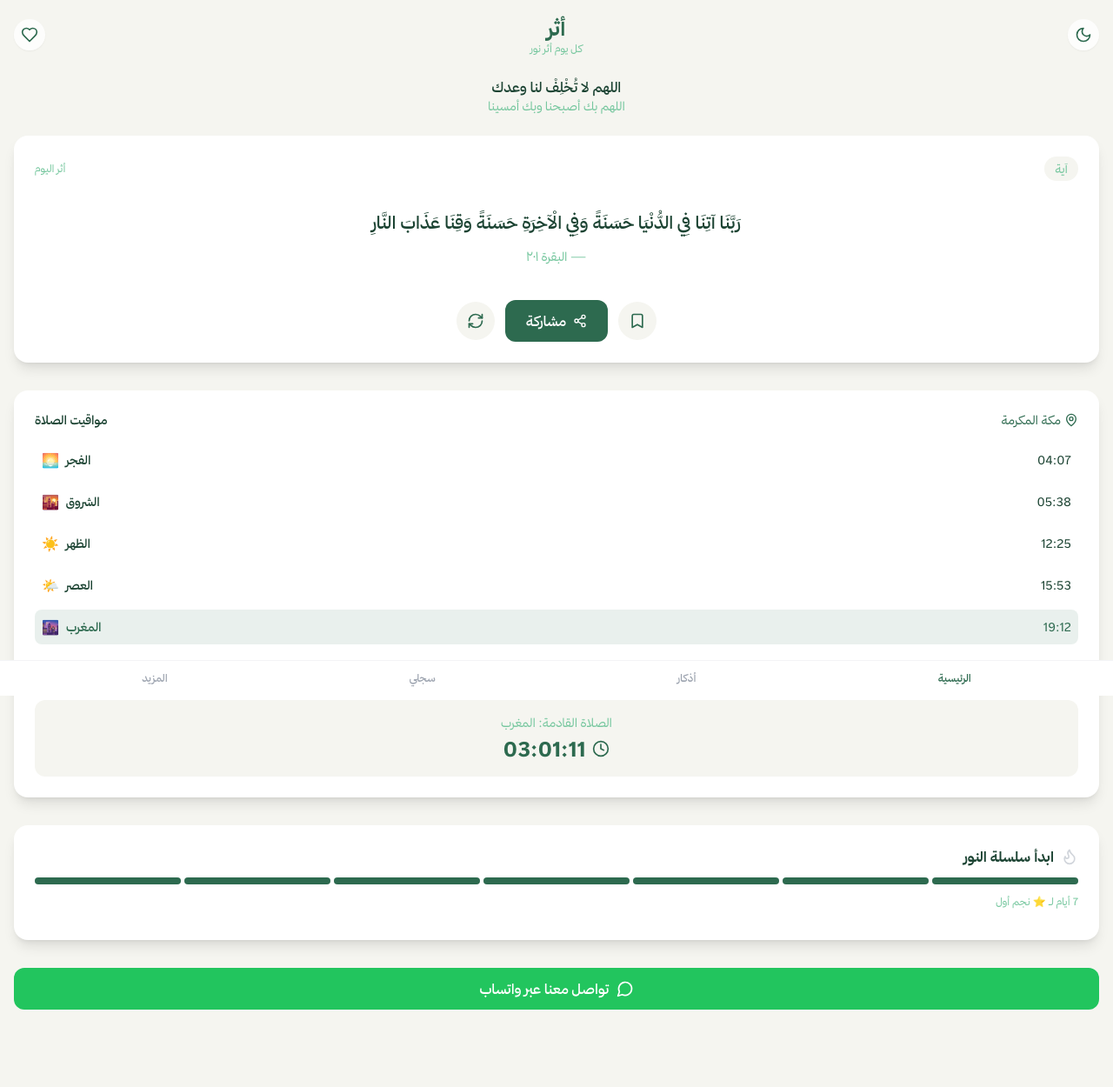
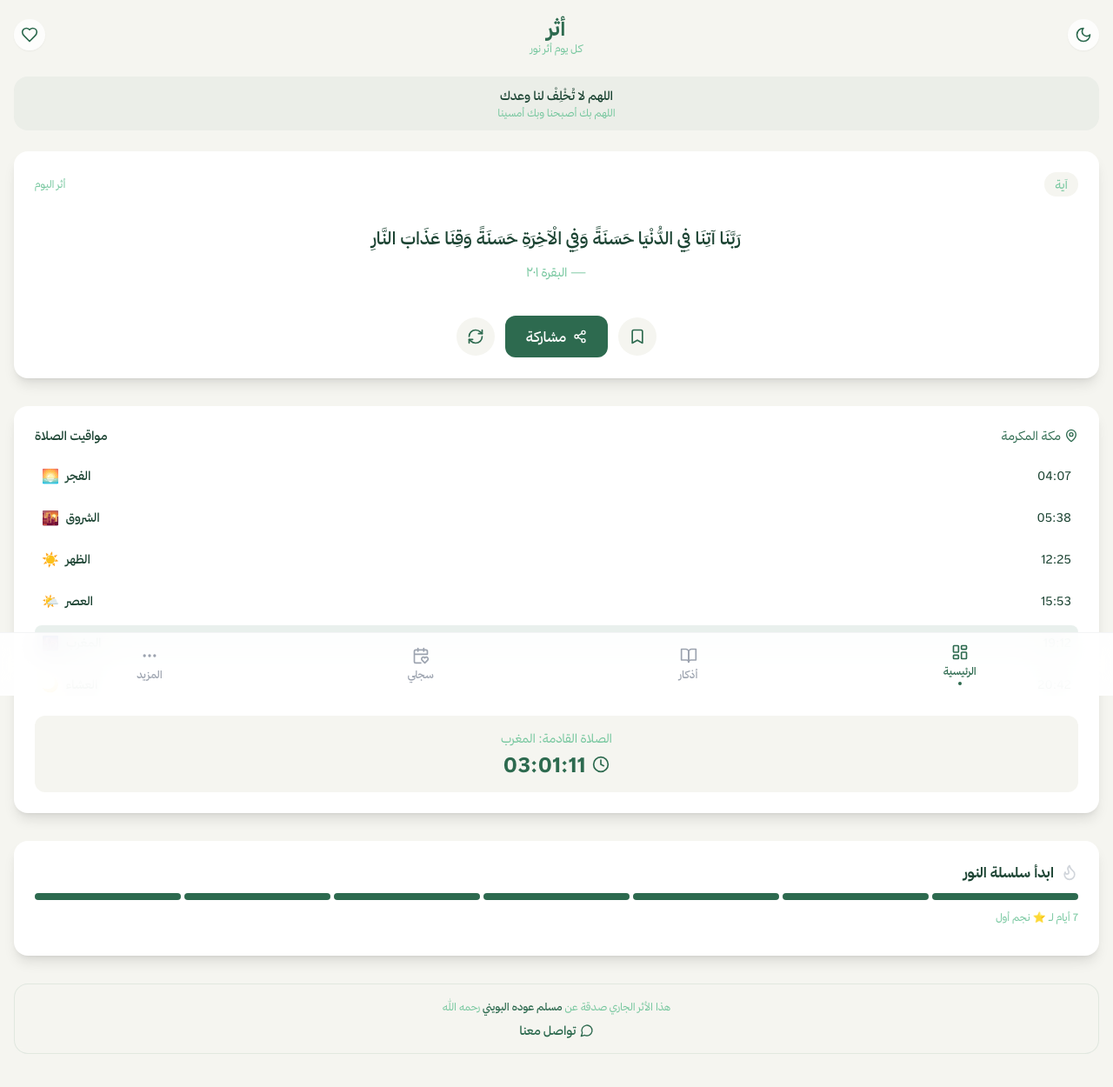
Before and after one commit to faheemappsa/athar, a Next.js app: page / in a window 1280 px wide. Shown: the top 1250 px of the page at 87% size. Built offline with nearby package versions, Linux system fonts and the light colour scheme.

Commit message:
Update page.tsx

```diff
--- a/src/app/page.tsx
+++ b/src/app/page.tsx
@@ -1,12 +1,13 @@
 "use client";
 
 import { useState, useEffect } from "react";
-import { Moon, Heart, Settings, Share2, Bookmark, RefreshCw, MessageCircle } from "lucide-react";
+import { Moon, Heart, MessageCircle } from "lucide-react";
 import { WHATSAPP_LINK } from "@/lib/constants";
 import { trackSupportClick, trackAtharView } from "@/lib/analytics";
 import AtharCard from "@/components/AtharCard";
 import PrayerTimes from "@/components/PrayerTimes";
 import Streak from "@/components/Streak";
+import BottomNav from "@/components/BottomNav";
 
 export default function Home() {
   const [currentTime, setCurrentTime] = useState(new Date());
@@ -23,7 +24,6 @@ export default function Home() {
     trackAtharView("daily", "home");
   }, []);
 
-  // Register Service Worker
   useEffect(() => {
     if ("serviceWorker" in navigator) {
       navigator.serviceWorker
@@ -37,21 +37,13 @@ export default function Home() {
     }
   }, []);
 
-  const formatTime = (date: Date) => {
-    return date.toLocaleTimeString("ar-SA", {
-      hour: "2-digit",
-      minute: "2-digit",
-      hour12: true,
-    });
-  };
-
   const handleSupportClick = () => {
     trackSupportClick();
     window.open(WHATSAPP_LINK, "_blank");
   };
 
   return (
-    <main className="min-h-screen pb-24">
+    <main className="min-h-screen pb-28">
       {/* Header */}
       <header className="flex items-center justify-between p-4">
         <button className="p-2 rounded-full bg-white/80 shadow-sm">
@@ -66,10 +58,12 @@ export default function Home() {
         </button>
       </header>
 
-      {/* Dua */}
-      <section className="px-4 py-2 text-center">
-        <p className="text-athar-text font-medium">اللهم لا تُخْلِفْ لنا وعدك</p>
-        <p className="text-athar-muted text-sm">اللهم بك أصبحنا وبك أمسينا</p>
+      {/* Dua Strip */}
+      <section className="px-4 py-2">
+        <div className="bg-athar-primary/5 rounded-2xl px-4 py-3 text-center">
+          <p className="text-sm font-medium text-athar-text">اللهم لا تُخْلِفْ لنا وعدك</p>
+          <p className="text-xs text-athar-muted mt-0.5">اللهم بك أصبحنا وبك أمسينا</p>
+        </div>
       </section>
 
       {/* Athar Card */}
@@ -81,32 +75,26 @@ export default function Home() {
       {/* Streak */}
       <Streak streak={streak} />
 
-      {/* WhatsApp Support Button */}
+      {/* Waqf Card */}
       <section className="px-4 py-4">
-        <button
-          onClick={handleSupportClick}
-          className="w-full flex items-center justify-center gap-2 bg-green-500 text-white py-3 rounded-xl font-medium transition-all hover:bg-green-600 active:scale-95"
-        >
-          <MessageCircle className="w-5 h-5" />
-          تواصل معنا عبر واتساب
-        </button>
+        <div className="bg-athar-bg/50 backdrop-blur-sm rounded-2xl p-4 text-center border border-athar-primary/10">
+          <p className="text-xs text-athar-muted leading-relaxed">
+            هذا الأثر الجاري صدقة عن{" "}
+            <span className="text-athar-primary font-medium">مسلم عوده البويني</span>{" "}
+            رحمه الله
+          </p>
+          <button
+            onClick={handleSupportClick}
+            className="mt-2 text-sm text-athar-primary font-medium flex items-center justify-center gap-1 mx-auto hover:underline"
+          >
+            <MessageCircle className="w-4 h-4" />
+            تواصل معنا
+          </button>
+        </div>
       </section>
 
-      {/* Bottom Nav */}
-      <nav className="fixed bottom-0 left-0 right-0 bg-white border-t border-gray-100 px-6 py-3 flex justify-around items-center">
-        <button className="flex flex-col items-center gap-1 text-athar-primary">
-          <span className="text-xs font-medium">الرئيسية</span>
-        </button>
-        <button className="flex flex-col items-center gap-1 text-gray-400">
-          <span className="text-xs font-medium">أذكار</span>
-        </button>
-        <button className="flex flex-col items-center gap-1 text-gray-400">
-          <span className="text-xs font-medium">سجلي</span>
-        </button>
-        <button className="flex flex-col items-center gap-1 text-gray-400">
-          <span className="text-xs font-medium">المزيد</span>
-        </button>
-      </nav>
+      {/* Bottom Navigation */}
+      <BottomNav />
     </main>
   );
 }
```
